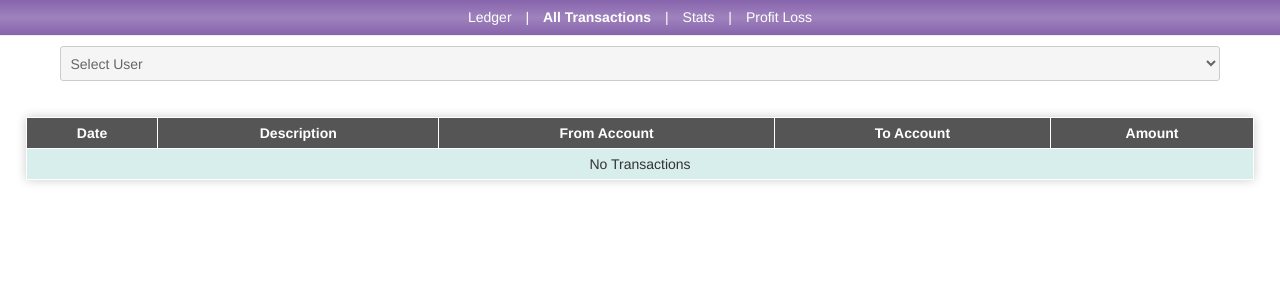
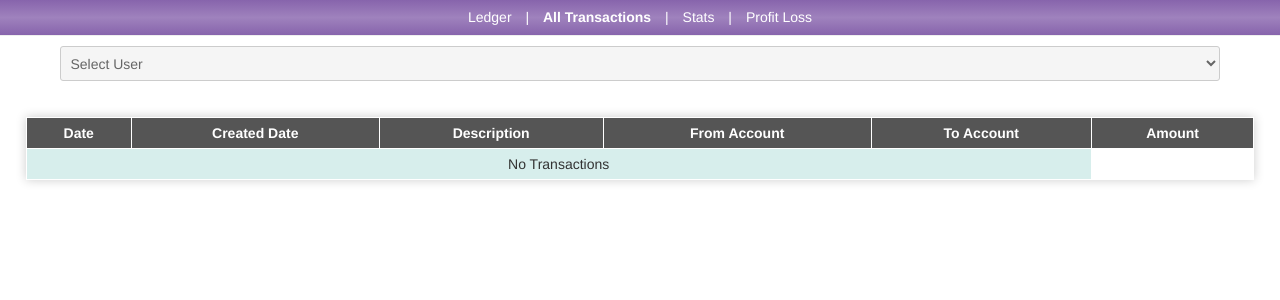
Before and after one commit to gargsahil25/ledger, a PHP site: page /pages/txns.php in a window 1280 px wide. Shown: the top 300 px of the page. Run offline with PHP 8.4, Linux system fonts and the light colour scheme; tables that the repository leaves empty hold one stand-in row (values such as "Sample post").

Commit message:
date fromat

```diff
--- a/index.php
+++ b/index.php
@@ -195,7 +195,7 @@ if ($txnAccount) {
 	</section>
 	<section>
 		<div class="txn-selector">
-			<input type="date" name="txn-date" value="<?php echo $txnDate; ?>" max="<?php echo date_format(date_create(), "Y-m-d"); ?>"/>
+			<input type="date" name="txn-date" value="<?php echo $txnDate; ?>" max="<?php echo getDateFormat(null, "Y-m-d"); ?>"/>
 			<select name="txn-account">
 				<option value=""><?php echo getLangText('ACCOUNT'); ?></option>
 				<?php displayAccounts($accounts, "all", $txnAccount, true); ?>
@@ -207,7 +207,7 @@ if ($txnAccount) {
 
 					if($txnDate) {
 						$date = date_create($txnDate);
-						echo getLangText('TRANSACTION')." - <strong>".date_format($date, "j F Y")."</strong>";
+						echo getLangText('TRANSACTION')." - <strong>".getDateFormat($date)."</strong>";
 					} else if ($txnAccount) {
 						$class = "balance";
 						if ($balance >= 0) {
@@ -276,7 +276,7 @@ if ($txnAccount) {
 							</select>
 							<input required autocomplete="off" type="number" name="txn-amount" placeholder="<?php echo getLangText("AMOUNT"); ?>" value="<?php echo $txn['amount']; ?>"/>
 							<?php $d = date_create($txn['date']); ?>
-							<input required type="date" name="txn-date" value="<?php echo date_format($d, 'Y-m-d'); ?>"/>
+							<input required type="date" name="txn-date" value="<?php echo getDateFormat($d, 'Y-m-d'); ?>"/>
 							<input type="hidden" name="txn-from-old" value="<?php echo $txn['from_account_id']; ?>"/>
 							<input type="hidden" name="txn-to-old" value="<?php echo $txn['to_account_id']; ?>"/>
 							<input type="hidden" name="txn-delete-submit" value=""/>
--- a/pages/balance.php
+++ b/pages/balance.php
@@ -49,7 +49,7 @@ if ($userId != null) {
 					</select>
 				</form>
 				<?php
-					echo getLangText('PROFIT_LOSS')." on <strong>".date_format(date_create(), "j F Y")."</strong> <span class='totalprofitloss balance'></span>";
+					echo getLangText('PROFIT_LOSS')." on <strong>".getDateFormat()."</strong> <span class='totalprofitloss balance'></span>";
 				?>
 			</div>
 			<table class="accounts">
--- a/pages/txns.php
+++ b/pages/txns.php
@@ -42,7 +42,7 @@ if ($userId != null) {
 				</form>
 			</div>
 			<table>
-				<tr><th><?php echo getLangText('DATE'); ?></th><th><?php echo getLangText('DESC'); ?></th><th><?php echo "From Account"; ?></th><th><?php echo "To Account"; ?></th><th><?php echo "Amount"; ?></th></tr>
+				<tr><th><?php echo getLangText('DATE'); ?></th><th><?php echo "Created Date"; ?></th><th><?php echo getLangText('DESC'); ?></th><th><?php echo "From Account"; ?></th><th><?php echo "To Account"; ?></th><th><?php echo "Amount"; ?></th></tr>
 			<?php
 				if ($txns == null || sizeof($txns) == 0) {
 					echo "<tr><td colspan='5'>".getLangText('NO_TRANSACTION')."</td></tr>";
--- a/services/display.php
+++ b/services/display.php
@@ -96,7 +96,7 @@ function displayDateTxns($txns, $txnDate) {
 		if ($txn['to_account_id'] == $cashId || $txn['to_account_id'] == $factoryId) {
 			$class = "credit";
 		}
-		$prefix = '<tr class="'.$class.'" data-toggle="modal" data-target="#txn-'.$i.'"><td>'.date_format(date_create($txn["date"]),"j F Y").'</td>';
+		$prefix = '<tr class="'.$class.'" data-toggle="modal" data-target="#txn-'.$i.'"><td>'.getDateFormat($txn["date"]).'</td>';
 		$factoryAmount = $txn["amount"];
 		$cashAmount = $txn["amount"];
 		if ($txn['from_account_id'] == $factoryId) {
@@ -151,7 +151,7 @@ function displayAccountTxns($txns, $account, $balance) {
 				$description_prefix = $txn['from_account_name'].": ";
 			}
 		}
-		echo '<tr class="'.$class.'" data-toggle="modal" data-target="#txn-'.$i.'"><td>'.date_format(date_create($txn["date"]),"j F Y").'</td><td>'.$description_prefix.$txn["description"].'</td>';
+		echo '<tr class="'.$class.'" data-toggle="modal" data-target="#txn-'.$i.'"><td>'.getDateFormat($txn["date"]).'</td><td>'.$description_prefix.$txn["description"].'</td>';
 
 		$amount = $txn["amount"];
 		if ($class == "credit") {
@@ -173,7 +173,8 @@ function displayAllTxns($txns) {
 			$class = "debit";
 		}
 		echo '<tr class="'.$class.'">';
-		echo '<td>'.date_format(date_create($txn["date"]),"j F Y").'</td>';
+		echo '<td>'.getDateFormat($txn["date"]).'</td>';
+		echo '<td>'.getDateFormat($txn["created_date"]).'</td>';
 		echo '<td>'.$txn["description"].'</td>';
 		echo '<td>'.$txn["from_account_name"].' ('.$txn["from_account_type"].')</td>';
 		echo '<td>'.$txn["to_account_name"].' ('.$txn["to_account_type"].')</td>';
--- a/services/mysql.php
+++ b/services/mysql.php
@@ -159,7 +159,25 @@ function getTransactions($txnAccount = null, $txnDate = null, $txnMonth = null,
 	if ($userId == null) {
 		$userId = $LOGGED_IN_USER['userId'];
 	}
-	$sql = "SELECT t.id AS id, t.date AS date, t.description AS description, t.amount AS amount, fa.id AS from_account_id, fa.name AS from_account_name, fa.type AS from_account_type, ta.id AS to_account_id, ta.name AS to_account_name, ta.type AS to_account_type, t.is_deleted AS is_deleted FROM transactions t JOIN accounts fa ON t.from_account = fa.id JOIN accounts ta ON t.to_account = ta.id WHERE fa.user_id = ".$userId." AND ta.user_id = ".$userId;
+	$sql = "SELECT
+			t.id AS id,
+			t.date AS date,
+			t.description AS description,
+			t.amount AS amount,
+			fa.id AS from_account_id,
+			fa.name AS from_account_name,
+			fa.type AS from_account_type,
+			ta.id AS to_account_id,
+			ta.name AS to_account_name,
+			ta.type AS to_account_type,
+			t.is_deleted AS is_deleted,
+			t.created_date AS created_date
+		FROM transactions t
+			JOIN accounts fa ON t.from_account = fa.id
+			JOIN accounts ta ON t.to_account = ta.id
+		WHERE
+			fa.user_id = ".$userId."
+			AND ta.user_id = ".$userId;
 
 	if (!$showDeleted) {
 		$sql .= " AND t.is_deleted = 0";
@@ -170,11 +188,11 @@ function getTransactions($txnAccount = null, $txnDate = null, $txnMonth = null,
 	}
 	if ($txnDate) {
 		$date = date_create($txnDate);
-		$sql .= " AND t.date LIKE '".date_format($date, "Y-m-d")."%'";
+		$sql .= " AND t.date LIKE '".getDateFormat($date, "Y-m-d")."%'";
 	}
 	if ($txnMonth) {
 		$date = date_create($txnMonth);
-		$sql .= " AND t.date LIKE '".date_format($date, "Y-m")."%'";
+		$sql .= " AND t.date LIKE '".getDateFormat($date, "Y-m")."%'";
 	}
 
 	$sql .= " ORDER BY date desc";
@@ -245,7 +263,7 @@ function getBalanceByAccountId($id, $date = null) {
 
 	$sql = "SELECT sum(amount) AS from_amount FROM transactions t WHERE t.from_account = '".$id."' AND t.is_deleted = 0";
 	if ($date) {
-		$sql .= " AND date <= '".date_format(date_create($date), "Y-m-d")." 23:59:59'";
+		$sql .= " AND date <= '".getDateFormat($date, "Y-m-d")." 23:59:59'";
 	}
 	$txnRows = mysqlQuery($sql);
 	$fromAmount = 0;
@@ -254,7 +272,7 @@ function getBalanceByAccountId($id, $date = null) {
 	}
 	$sql = "SELECT sum(amount) AS to_amount FROM transactions t WHERE t.to_account = '".$id."' AND t.is_deleted = 0";
 	if ($date) {
-		$sql .= " AND date <= '".date_format(date_create($date), "Y-m-d")." 23:59:59'";
+		$sql .= " AND date <= '".getDateFormat($date, "Y-m-d")." 23:59:59'";
 	}
 	$txnRows = mysqlQuery($sql);
 	$toAmount = 0;
--- a/services/util.php
+++ b/services/util.php
@@ -54,4 +54,16 @@ function isAccountEditable($account) {
     return false;
 }
 
+function getDateFormat($date = null, $format = null) {
+    if ($date == null) {
+        $date = date_create();
+    } else {
+        $date = date_create($date);
+    }
+    if ($format == null) {
+        $format = "jS M y";
+    }
+    return date_format($date, $format);
+}
+
 ?>
```
